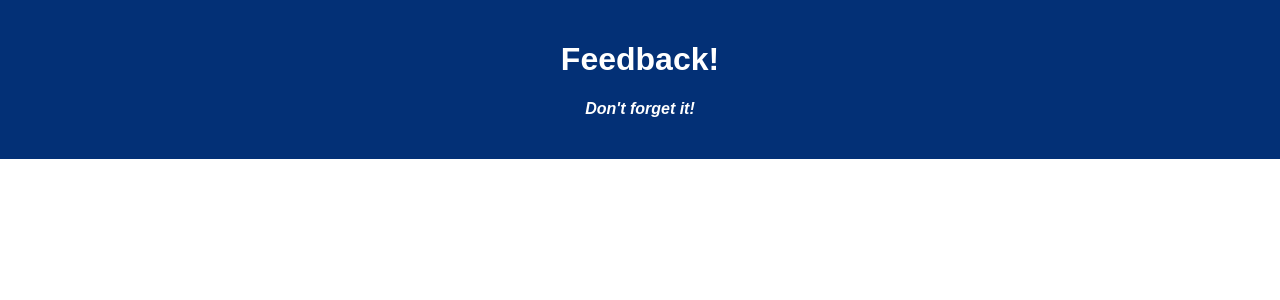
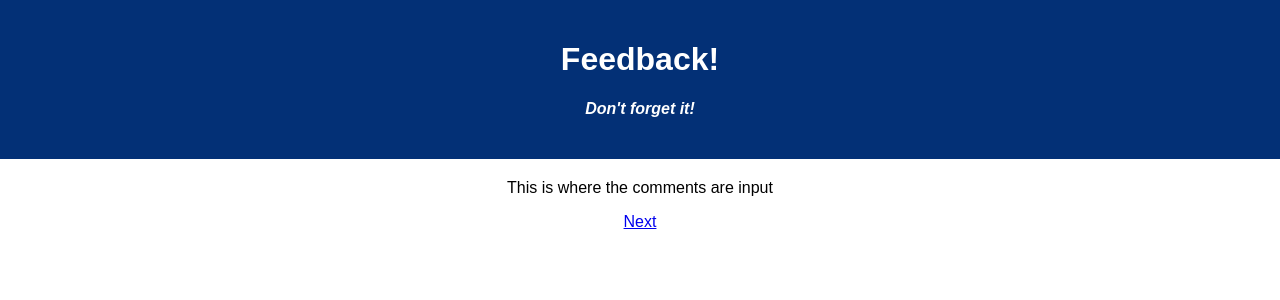
Before and after one commit to padavi804/weekend-redux-feedback-loop, a React (Vite) app: page /#/comments in a window 1280 px wide. Before the commit this address led to /#/feeling. Shown: the top 300 px of the page. Built offline with nearby package versions, Linux system fonts and the light colour scheme.

Commit message:
links working for next buttons

```diff
--- a/src/components/Comments/Comments.jsx
+++ b/src/components/Comments/Comments.jsx
@@ -1,9 +1,15 @@
+import { Link } from 'react-router-dom';
 
 
+function Comments() {
 
-function Comments (){
+    return (
+        <div>
+            <p>This is where the comments are input</p>
 
-
+            <Link to='/review'>Next</Link>
+        </div>
+    )
 }
 
 
--- a/src/components/Feeling/Feeling.jsx
+++ b/src/components/Feeling/Feeling.jsx
@@ -1,9 +1,15 @@
+import { Link } from 'react-router-dom';
 
 
+function Feeling() {
 
-function Feeling (){
+    return (
+        <div>
+            <p>This is where the feelings are input</p>
 
-
+            <Link to='/understanding'>Next</Link>
+        </div>
+    )
 }
 
 
--- a/src/components/Review/Review.jsx
+++ b/src/components/Review/Review.jsx
@@ -1,9 +1,16 @@
+import { Link } from 'react-router-dom';
 
 
+function Review() {
 
-function Review (){
+    return (
+        <div>
+            <p>This is where the review is displayed</p>
 
+            <Link to='/thankyou'>Next</Link>
+        </div>
 
+    )
 }
 
 
--- a/src/components/Support/Support.jsx
+++ b/src/components/Support/Support.jsx
@@ -1,9 +1,15 @@
+import { Link } from 'react-router-dom';
 
 
+function Support() {
 
-function Support (){
+    return (
+        <div>
+            <p>This is where the support is input</p>
 
-
+            <Link to='/comments'>Next</Link>
+        </div>
+    )
 }
 
 
--- a/src/components/ThankYou/ThankYou.jsx
+++ b/src/components/ThankYou/ThankYou.jsx
@@ -1,9 +1,15 @@
-
+import { Link } from 'react-router-dom';
 
 
 function ThankYou (){
 
+    return(
+        <div>
+        <p>This is where the thanks is displayed</p>
 
+    <Link to='/understanding'>Next</Link>
+    </div>
+    )
 }
 
 
--- a/src/components/Understanding/Understanding.jsx
+++ b/src/components/Understanding/Understanding.jsx
@@ -1,9 +1,16 @@
+import { Link } from 'react-router-dom';
 
 
+function Understanding() {
 
-function Understanding (){
+    return (
+        <div>
+            <p>This is where the understandings are input</p>
 
+            <Link to='/support'>Next</Link>
+        </div>
 
+    )
 }
 
 
```
